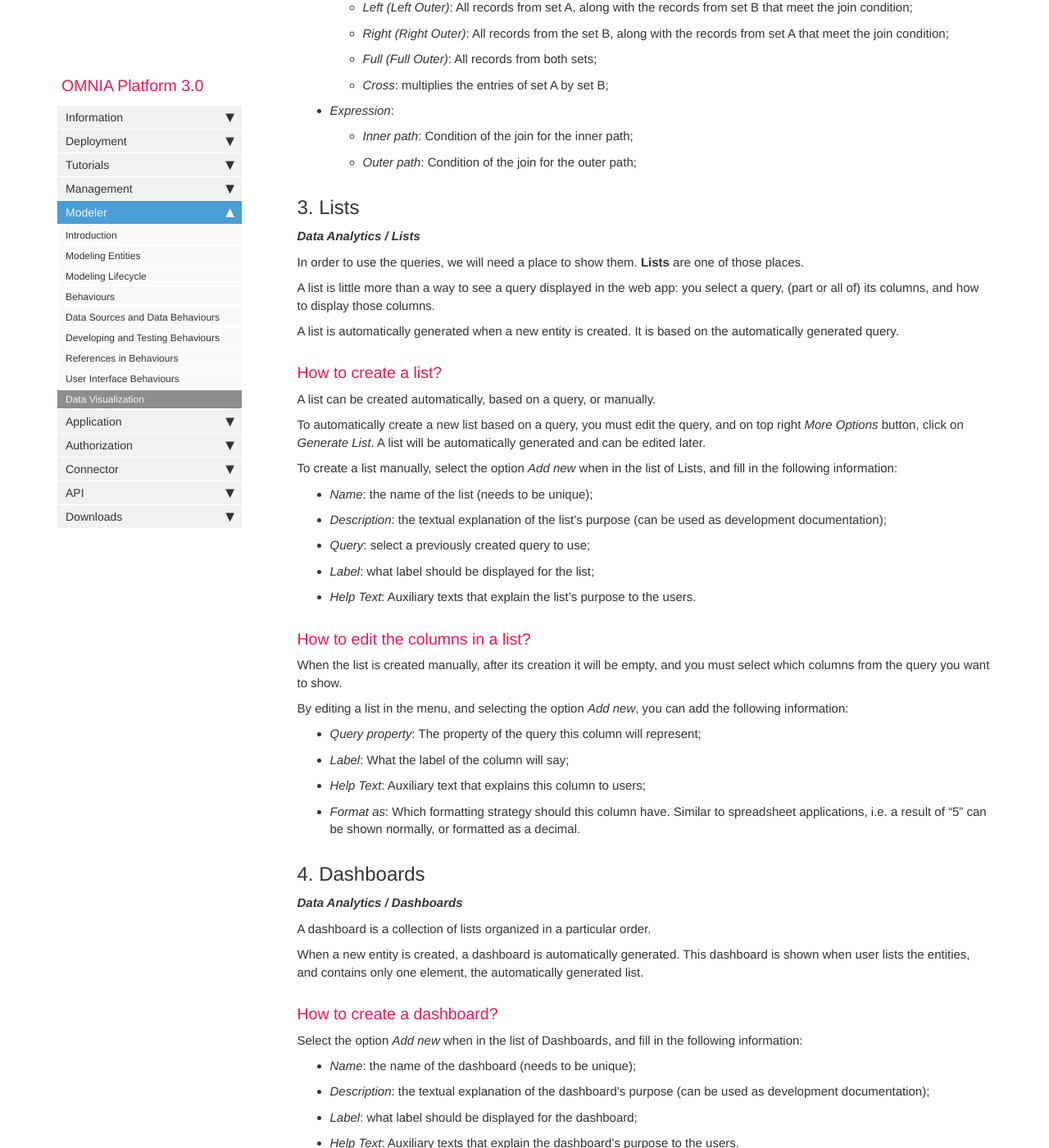
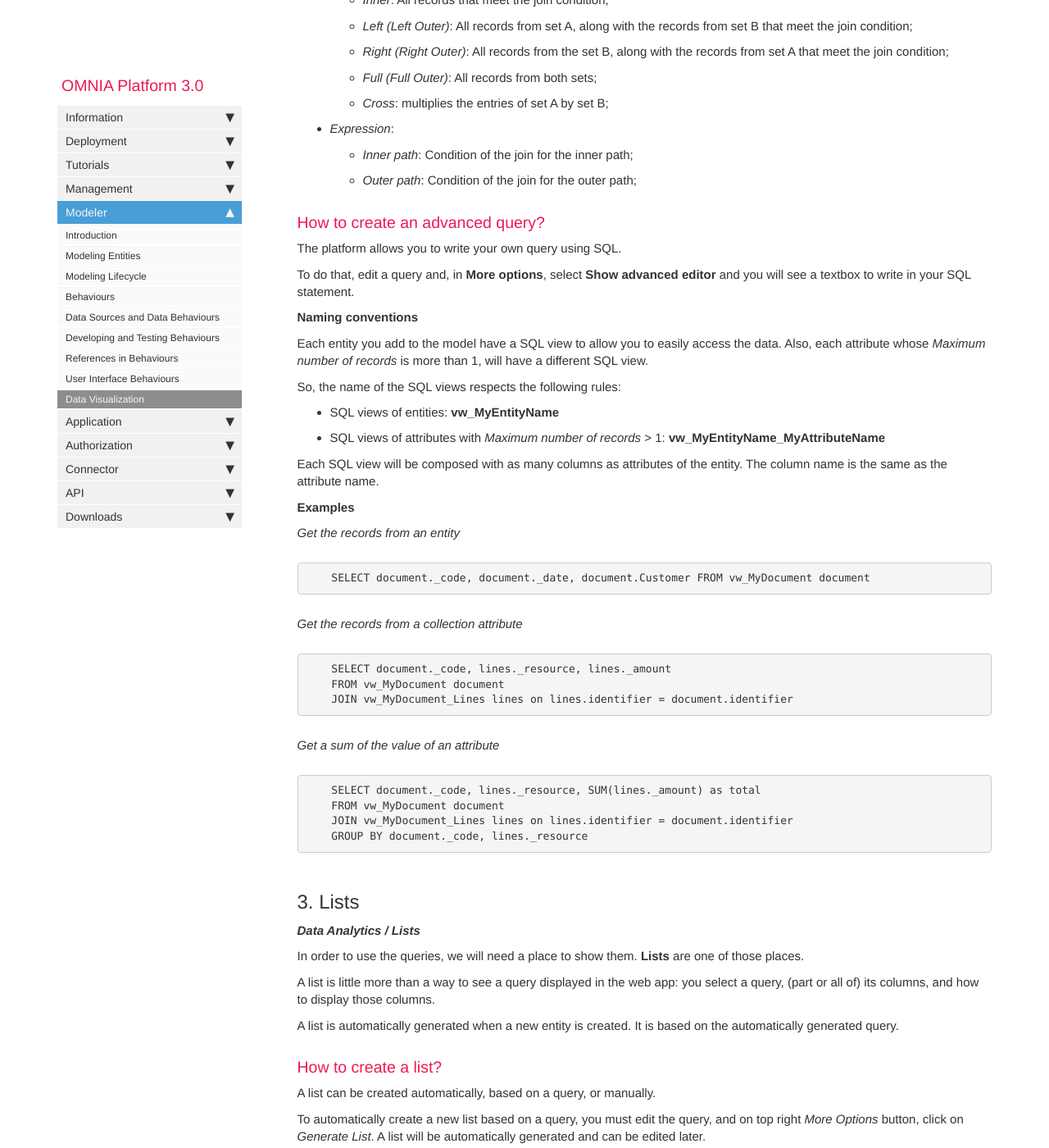
Before and after one commit to daniel8lopes/omnia3, a Jekyll site: the page built from docs/pages/omnia3/Modeler/omnia3_modeler_datavisualization.md, in a window 1280 px wide and 1400 px high, scrolled down 1568 px. Shown: the whole window at 82% size. Built offline with Jekyll 4.4.1, drawn with Linux system fonts in a browser that asks for light colours; nearby versions of some CDN libraries; comment, search, counter and statistics services are not loaded; some of the changed text lies outside the part shown.

Commit message:
Add info about advanced queries

````diff
--- a/docs/pages/omnia3/Modeler/omnia3_modeler_datavisualization.md
+++ b/docs/pages/omnia3/Modeler/omnia3_modeler_datavisualization.md
@@ -52,6 +52,43 @@ To add a join, edit a query, go to the **Joins** separator, and press _Add new_.
 * _Expression_:
     - _Inner path_: Condition of the join for the inner path;
     - _Outer path_: Condition of the join for the outer path;
+
+### How to create an advanced query?
+The platform allows you to write your own query using SQL.
+
+To do that, edit a query and, in **More options**, select **Show advanced editor** and you will see a textbox to write in your SQL statement.
+
+**Naming conventions**
+
+Each entity you add to the model have a SQL view to allow you to easily access the data. Also, each attribute whose *Maximum number of records* is more than 1, will have a different SQL view.
+
+So, the name of the SQL views respects the following rules:
+* SQL views of entities: **vw_MyEntityName**
+* SQL views of attributes with *Maximum number of records* > 1: **vw_MyEntityName_MyAttributeName**
+
+Each SQL view will be composed with as many columns as attributes of the entity. The column name is the same as the attribute name.
+
+**Examples**
+
+*Get the records from an entity*
+```SQL
+    SELECT document._code, document._date, document.Customer FROM vw_MyDocument document
+```
+
+*Get the records from a collection attribute*
+```SQL
+    SELECT document._code, lines._resource, lines._amount
+    FROM vw_MyDocument document
+    JOIN vw_MyDocument_Lines lines on lines.identifier = document.identifier
+```
+
+*Get a sum of the value of an attribute*
+```SQL
+    SELECT document._code, lines._resource, SUM(lines._amount) as total
+    FROM vw_MyDocument document
+    JOIN vw_MyDocument_Lines lines on lines.identifier = document.identifier
+    GROUP BY document._code, lines._resource
+```
 
 ## 3. Lists
 __*Data Analytics / Lists*__
````
